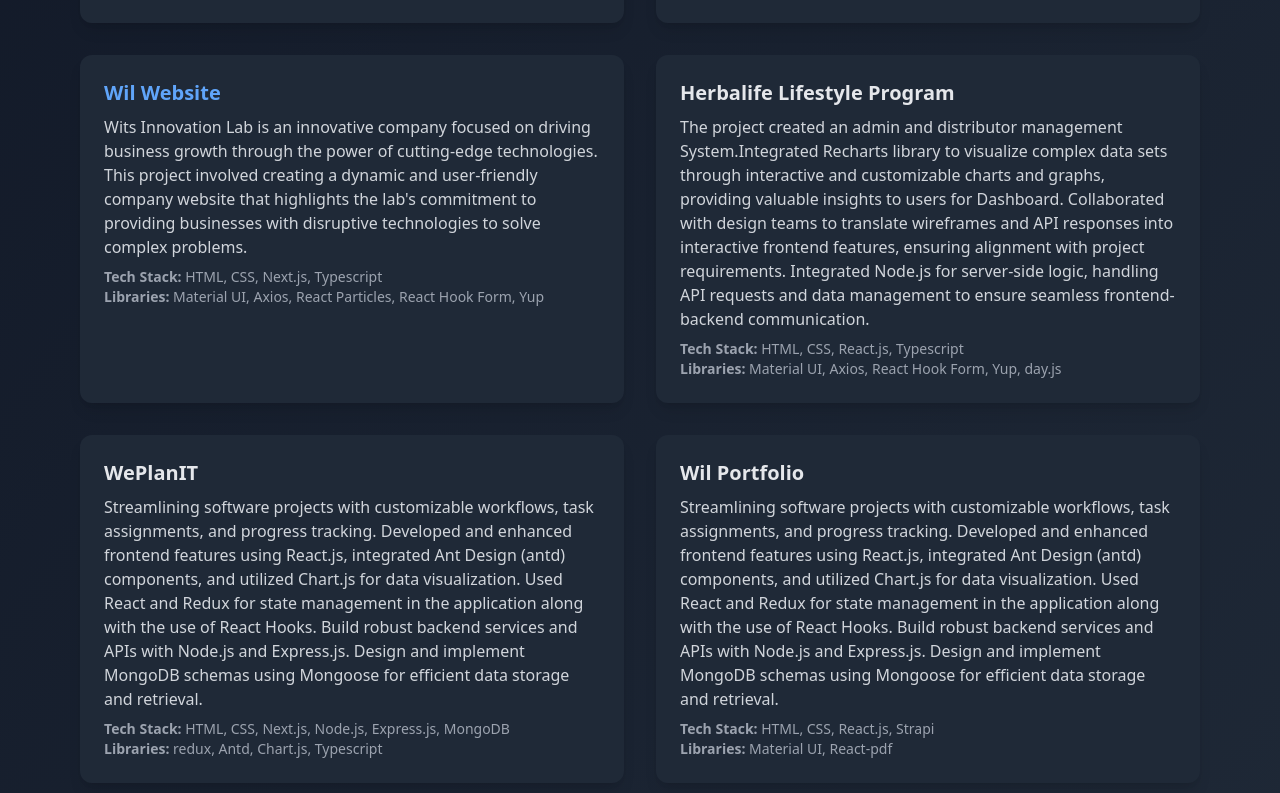
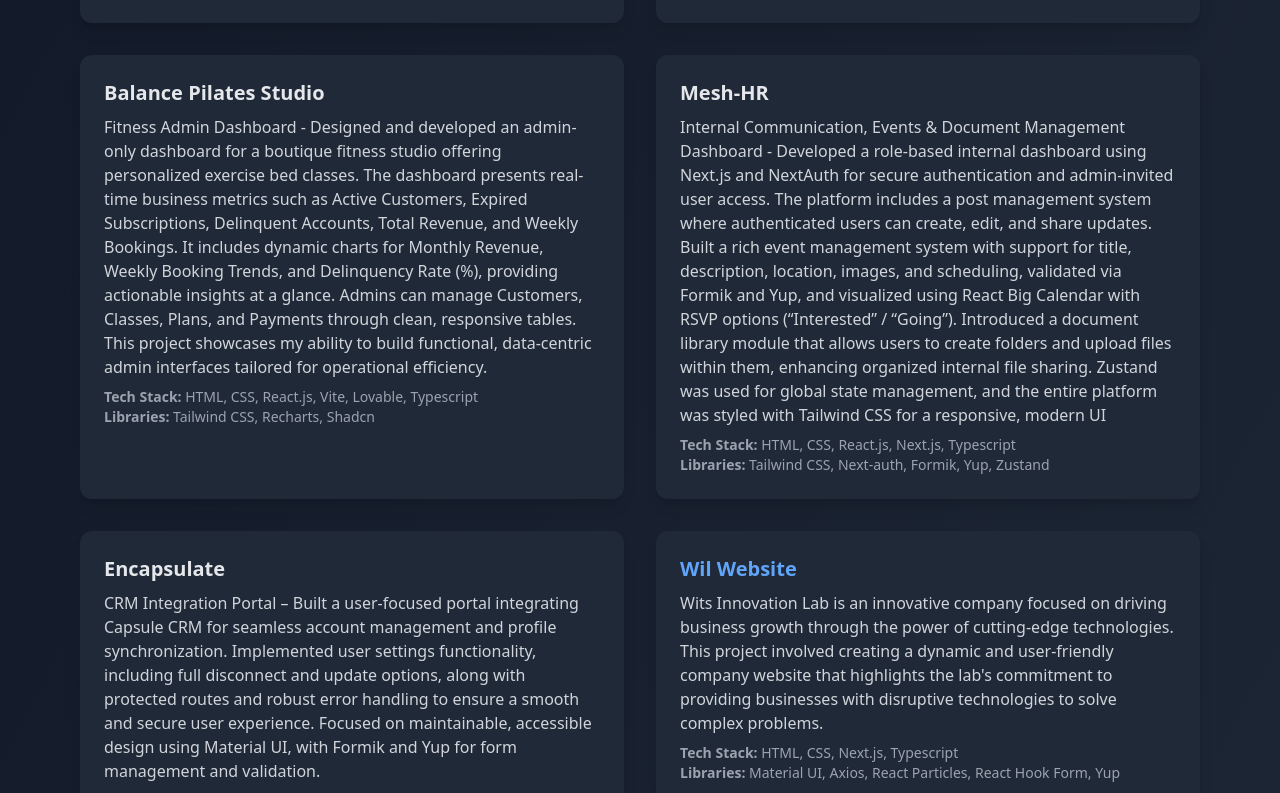
Before and after one commit to karanvirsingh011998/portfolio, a React (Vite) app: page /#/projects in a window 1280 px wide. Shown: the part 585-1378 px from the top of the page. Built offline with nearby package versions, Linux system fonts and the light colour scheme.

Commit message:
new projects added

```diff
--- a/src/pages/data/projects.ts
+++ b/src/pages/data/projects.ts
@@ -3,7 +3,6 @@
 import farAway from "../../assets/images/TravelList.png";
 import formValidation from "../../assets/images/formValidation.png";
 import concokLandingPage from "../../assets/images/concokLandingPage.png";
-
 
 export const projects = [
   {
@@ -11,8 +10,16 @@
     desc: "Experience the future of communication with ConvoK! This innovative web app offers secure, real-time chat with dark and light mode support.",
     link: "https://karanvirsingh011998.github.io/convoK",
     image: concokLandingPage,
-    techStack: ["React.js", "Shadcn", "Tailwind CSS", "Framer Motion", "React Hook Form", "Yup"],
-  },{
+    techStack: [
+      "React.js",
+      "Shadcn",
+      "Tailwind CSS",
+      "Framer Motion",
+      "React Hook Form",
+      "Yup",
+    ],
+  },
+  {
     title: "Realtime Tracking",
     desc: "This project demonstrates a real-time location tracking application built with Node.js, Express, Socket.io and Leaflet.js. Live location of user is displayed on an interactive map in real-time",
     link: "https://github.com/karanvirsingh011998/realtime-tracking",
@@ -31,8 +38,8 @@
     desc: "Far Away is a React-based packing list application designed to make travel preparations seamless and efficient.",
     link: "https://karanvirsingh011998.github.io/travel_list/",
     image: farAway,
-    techStack: ["HTML", "CSS", "React.js","React Dom"],
-  }  ,
+    techStack: ["HTML", "CSS", "React.js", "React Dom"],
+  },
   {
     title: "Fast Pizza Co.",
     desc: "This project demostrates a pizza shop menu with the available and unavailable pizza's",
@@ -43,7 +50,6 @@
 ];
 
 export const organizationProjects = [
-
   {
     title: "Flahybase",
     desc: "A biotechnology company website showcasing an AI-driven ecosystem for Precision Oncology. Flahybase develops cutting-edge detection and diagnostic products powered by artificial intelligence and collaborates with leading institutions to advance targeted therapies. The website features a landing page with sections for About, Diagnostics ,Team,and Contact Us.",
@@ -54,29 +60,47 @@
       "Formik",
       "Yup",
       "p5-wrapper/react",
-      "react-particles"
+      "react-particles",
     ],
-    link: "https://flahybase.com"
+    link: "https://flahybase.com",
   },
   {
     title: "FlahyRecovery",
     desc: "FlahyRecovery is a biotechnology company website designed to streamline workflows with dedicated portals for users, admins, and commercial partners. The website features a landing page and User Portal: Allows users to upload and download their reports. Admin Portal: Enables admins to manage user data by uploading and downloading reports, as well as creating new reports and user accounts. Commercial Partner Portal: Allows partners to add new users and upload reports for them if already created.",
     techStack: ["HTML", "CSS", "Next.js", , "Typescript"],
-    libraries: [
-      "Tailwind CSS",
-      "crypto.js",
-      "Formik",
-      "Yup",
-      "next-intl",
-    ],
-    link: "https://flahyrecovery.com"
+    libraries: ["Tailwind CSS", "crypto.js", "Formik", "Yup", "next-intl"],
+    link: "https://flahyrecovery.com",
+  },
+  {
+    title: "Balance Pilates Studio",
+    desc: "Fitness Admin Dashboard - Designed and developed an admin-only dashboard for a boutique fitness studio offering personalized exercise bed classes. The dashboard presents real-time business metrics such as Active Customers, Expired Subscriptions, Delinquent Accounts, Total Revenue, and Weekly Bookings. It includes dynamic charts for Monthly Revenue, Weekly Booking Trends, and Delinquency Rate (%), providing actionable insights at a glance. Admins can manage Customers, Classes, Plans, and Payments through clean, responsive tables. This project showcases my ability to build functional, data-centric admin interfaces tailored for operational efficiency.",
+    techStack: ["HTML", "CSS", "React.js", "Vite", "Lovable", "Typescript"],
+    libraries: ["Tailwind CSS", "Recharts", "Shadcn"],
+  },
+  {
+    title: "Mesh-HR",
+    desc: "Internal Communication, Events & Document Management Dashboard - Developed a role-based internal dashboard using Next.js and NextAuth for secure authentication and admin-invited user access. The platform includes a post management system where authenticated users can create, edit, and share updates. Built a rich event management system with support for title, description, location, images, and scheduling, validated via Formik and Yup, and visualized using React Big Calendar with RSVP options (“Interested” / “Going”). Introduced a document library module that allows users to create folders and upload files within them, enhancing organized internal file sharing. Zustand was used for global state management, and the entire platform was styled with Tailwind CSS for a responsive, modern UI",
+    techStack: ["HTML", "CSS", "React.js", "Next.js", "Typescript"],
+    libraries: ["Tailwind CSS", "Next-auth", "Formik", "Yup", "Zustand"],
+  },
+  {
+    title: "Encapsulate",
+    desc: "CRM Integration Portal – Built a user-focused portal integrating Capsule CRM for seamless account management and profile synchronization. Implemented user settings functionality, including full disconnect and update options, along with protected routes and robust error handling to ensure a smooth and secure user experience. Focused on maintainable, accessible design using Material UI, with Formik and Yup for form management and validation.",
+    techStack: ["HTML", "CSS", "Next.js", "Typescript"],
+    libraries: ["Material UI", "Formik", "Yup", "React Redux", "React Helmet"]
   },
   {
     title: "Wil Website",
     desc: "Wits Innovation Lab is an innovative company focused on driving business growth through the power of cutting-edge technologies. This project involved creating a dynamic and user-friendly company website that highlights the lab's commitment to providing businesses with disruptive technologies to solve complex problems.",
     techStack: ["HTML", "CSS", "Next.js", "Typescript"],
-    libraries: ["Material UI", "Axios", "React Particles" ,"React Hook Form", "Yup"],
-    link:"https://www.thewitslab.com"
+    libraries: [
+      "Material UI",
+      "Axios",
+      "React Particles",
+      "React Hook Form",
+      "Yup",
+    ],
+    link: "https://www.thewitslab.com",
   },
   {
     title: "Herbalife Lifestyle Program",
@@ -87,7 +111,7 @@
   {
     title: "WePlanIT",
     desc: "Streamlining software projects with customizable workflows, task assignments, and progress tracking. Developed and enhanced frontend features using React.js, integrated Ant Design (antd) components, and utilized Chart.js for data visualization. Used React and Redux for state management in the application along with the use of React Hooks. Build robust backend services and APIs with Node.js and Express.js. Design and implement MongoDB schemas using Mongoose for efficient data storage and retrieval.",
-    techStack: ["HTML", "CSS", "Next.js","Node.js","Express.js","MongoDB"],
+    techStack: ["HTML", "CSS", "Next.js", "Node.js", "Express.js", "MongoDB"],
     libraries: ["redux", "Antd", "Chart.js", "Typescript"],
   },
   {
```
